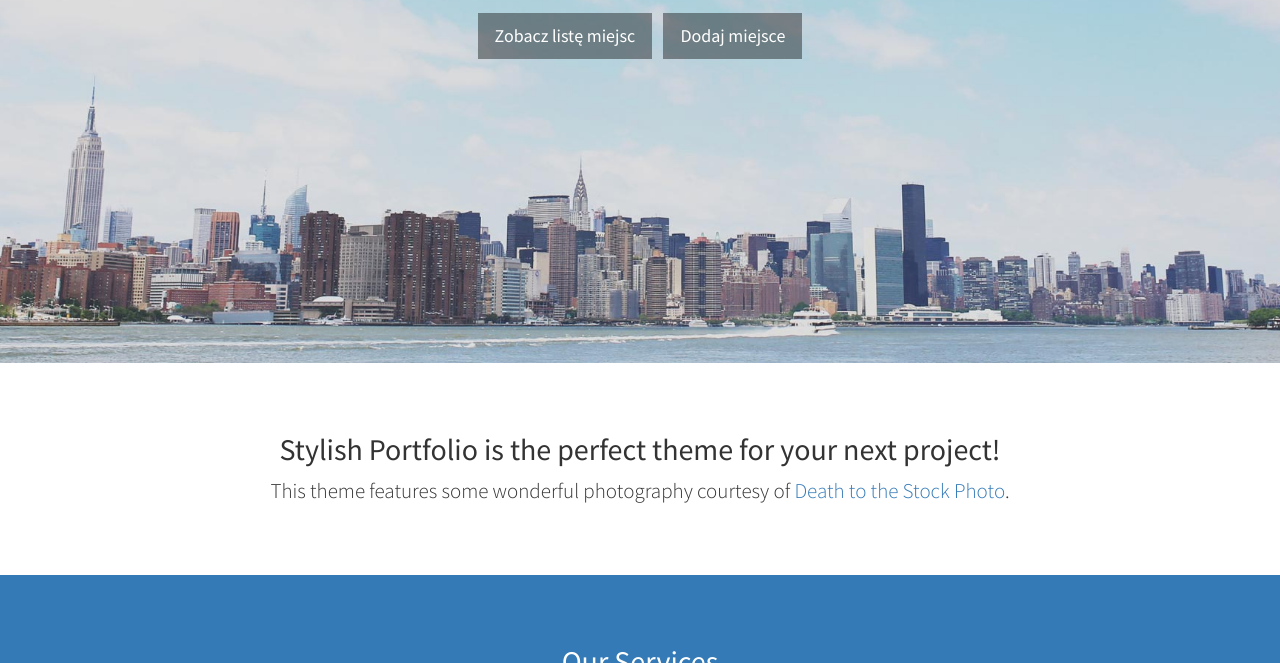
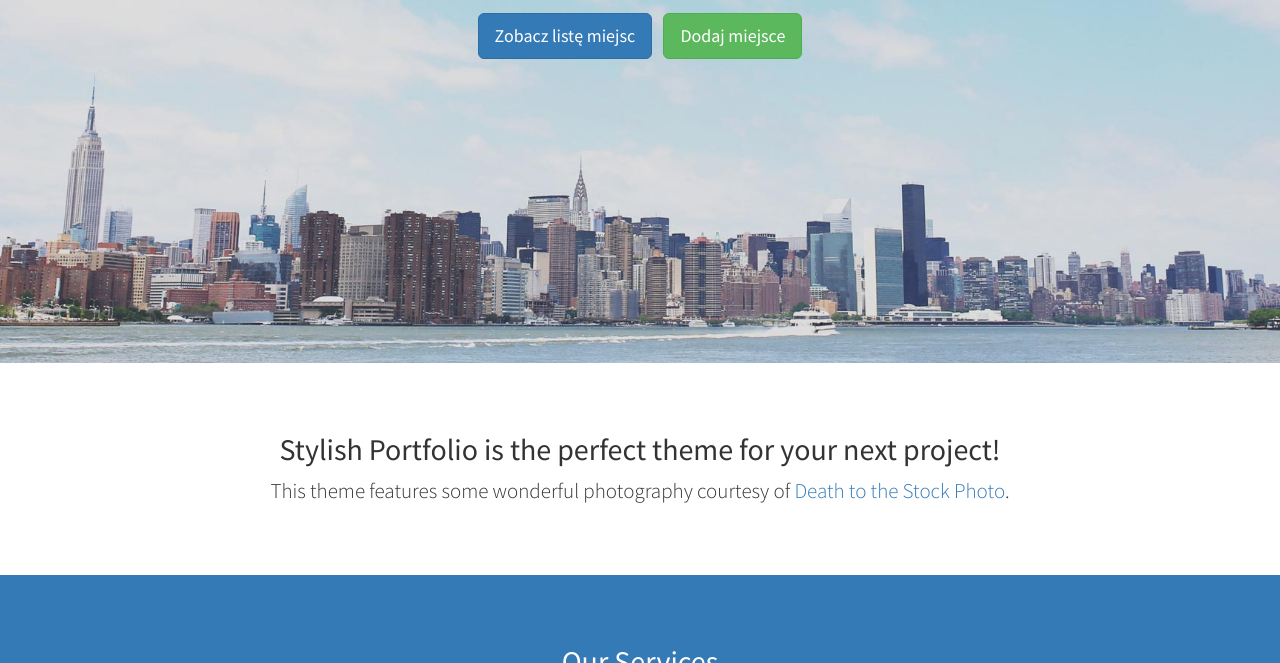
Before and after one commit to GRYC/drogowka-frontend, a plain HTML site: page index.html in a window 1280 px wide. Shown: the part 437-1100 px from the top of the page. Drawn offline with Linux system fonts and the light colour scheme.

```diff
--- a/index.html
+++ b/index.html
@@ -64,8 +64,8 @@
             <h1>Krakowskie Drogi</h1>
             <h3>Twoja informacja o miejscu do poprawy ...</h3>
             <br>
-            <a href="#about" class="btn btn-dark btn-lg">Zobacz listę miejsc</a>&nbsp;&nbsp;&nbsp;
-            <a href="#about" class="btn btn-dark btn-lg">Dodaj miejsce</a>
+            <a href="#about" class="btn btn-primary btn-lg">Zobacz listę miejsc</a>&nbsp;&nbsp;&nbsp;
+            <a href="#about" class="btn btn-success btn-lg">Dodaj miejsce</a>
         </div>
     </header>
 
```
Also changed, not shown: bower.json (deleted, +0 -18 lines).
